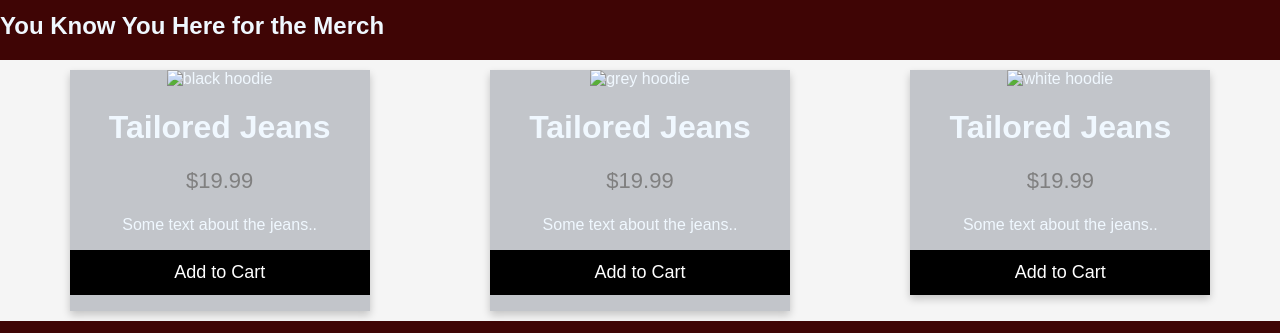
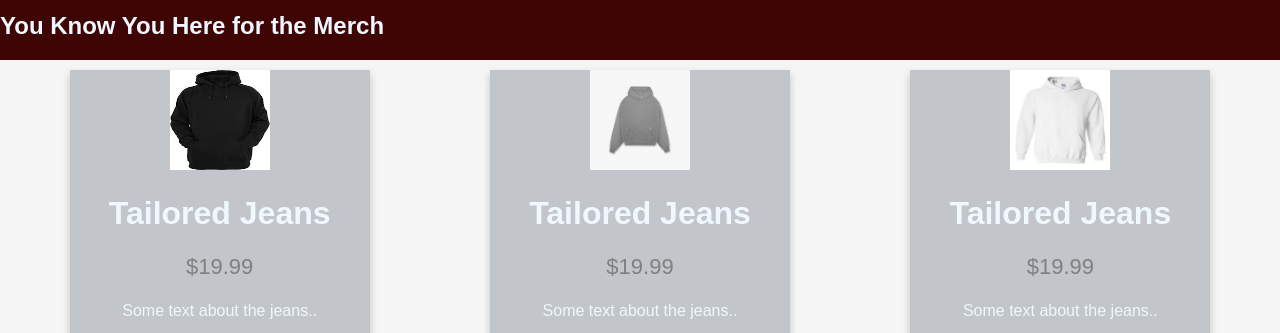
Before and after one commit to jonesarn/storeFront, a plain HTML site: page index.html in a window 1280 px wide. Shown: the part 126-459 px from the top of the page. Drawn offline with Linux system fonts and the light colour scheme.

Commit message:
Update Image Info

```diff
--- a/index.html
+++ b/index.html
@@ -25,14 +25,14 @@
         <p></p>
         <div class="merch">
             <div class="card">
-                <img src="../storeApp/imgs/black-hood.jpg" alt="black hoodie" style="height: 100px;width: 100px;">
+                <img src="imgs/black-hood.jpg" alt="black hoodie" style="height: 100px;width: 100px;">
                 <h1>Tailored Jeans</h1>
                 <p class="price">$19.99</p>
                 <p>Some text about the jeans..</p>
                 <p><button>Add to Cart</button></p>
               </div>
               <div class="card">
-                <img src="../storeApp/imgs/grey hood.jpg" alt="grey hoodie" style="height: 100px;width: 100px;">
+                <img src="imgs/grey hood.jpg" alt="grey hoodie" style="height: 100px;width: 100px;">
                 <h1>Tailored Jeans</h1>
                 <p class="price">$19.99</p>
                 <p>Some text about the jeans..</p>
@@ -40,7 +40,7 @@
               </div>
             <div class="item" >
                 <div class="card">
-                    <img src="../storeApp/imgs/white-hood.jpg" alt="white hoodie" style="height: 100px;width: 100px;">
+                    <img src="imgs/white-hood.jpg" alt="white hoodie" style="height: 100px;width: 100px;">
                     <h1>Tailored Jeans</h1>
                     <p class="price">$19.99</p>
                     <p>Some text about the jeans..</p>
```
